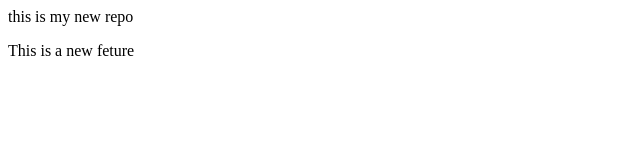
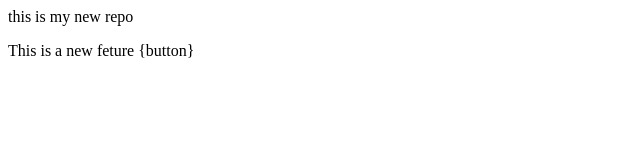
Before and after one commit to ved1809/LocalRepo, a plain HTML site: page index.html in a window 1280 px wide. Shown: the full height of the page, 0-640 px from the left. Drawn offline with Linux system fonts and the light colour scheme.

```diff
--- a/index.html
+++ b/index.html
@@ -1,2 +1,2 @@
 <p>this is my new repo</p>
-<p>This is a new feture</p>
+<p>This is a new feture {button}</p>
```
